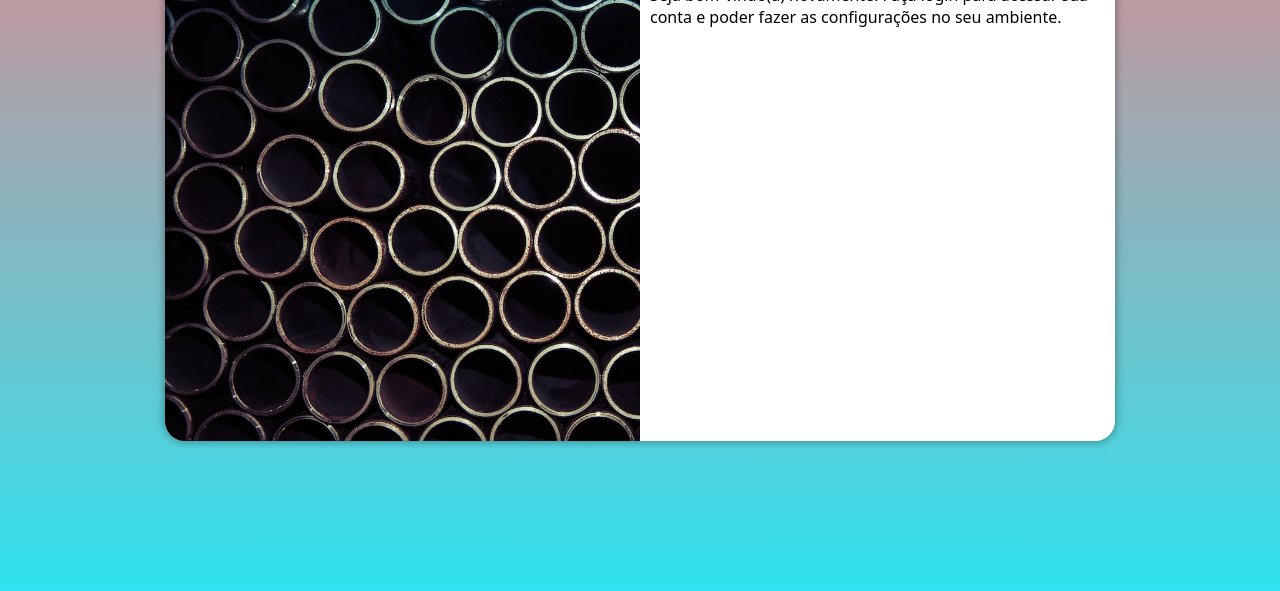
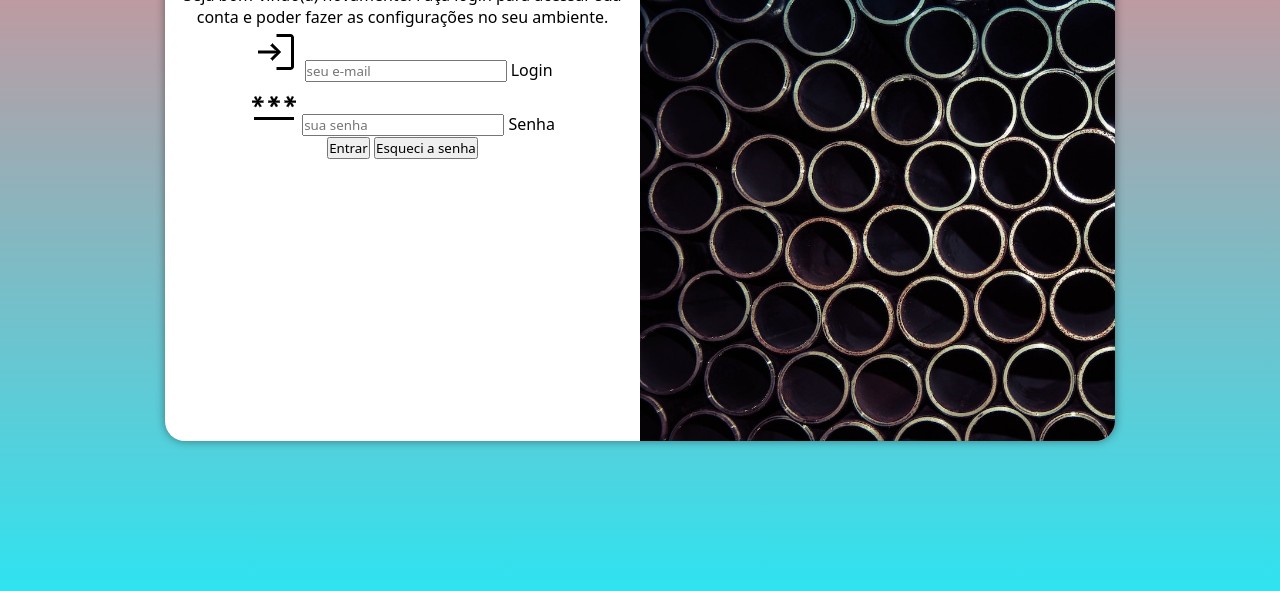
Before and after one commit to LeonardoIvodeAraujo/login, a plain HTML site: page index.html in a window 1280 px wide. Shown: the part 209-800 px from the top of the page. Drawn offline with Linux system fonts and the light colour scheme.

Commit message:
comeco form

```diff
--- a/estilos/media-query.css
+++ b/estilos/media-query.css
@@ -29,12 +29,12 @@ section#login > div#formulario {
         width: 950px;
     }
     section#login > div#imagem{
-        float: left;
+        float: right;
         width: 50%;
         height: 100%;
     }
     section#login > div#formulario{
-        float: right;
+        float: left;
         width: 50%;
     }
 
--- a/estilos/style.css
+++ b/estilos/style.css
@@ -50,3 +50,7 @@ section#login > div#formulario {
     display: block;
     padding: 10px;
 }
+div#formulario{
+    text-align: center;
+    margin-bottom: 10px;
+}
--- a/index.html
+++ b/index.html
@@ -15,8 +15,19 @@
             <div id="formulario">
                 <h1>Login</h1>
                 <p>Seja bom-vindo(a) novamente. Faça login para acessar sua conta e poder fazer as configurações no seu ambiente.</p>
-                <form action="login.php" method="post">
-
+                <form action="login.php" method="post" autocomplete="on">
+                    <div>
+                        <img src="imagens/login_FILL0_wght400_GRAD0_opsz48.png" alt="">
+                        <input type="email" name="login" id="ilogin" placeholder="seu e-mail" autocomplete="email" required>
+                        <label for="ilogin">Login</label>
+                    </div>
+                    <div>
+                        <img src="imagens/password_FILL0_wght400_GRAD0_opsz48.png" alt="">
+                        <input type="password" name="senha" id="isenha" placeholder="sua senha" autocomplete="current-password" required minlength="8">
+                        <label for="isenha">Senha</label>
+                    </div>
+                    <input type="submit" value="Entrar">
+                    <input type="button" value="Esqueci a senha">
                 </form>
             </div>
         </section>
```
Also changed, not shown: imagens/login_FILL0_wght400_GRAD0_opsz48.png (added), imagens/password_FILL0_wght400_GRAD0_opsz48.png (added).
